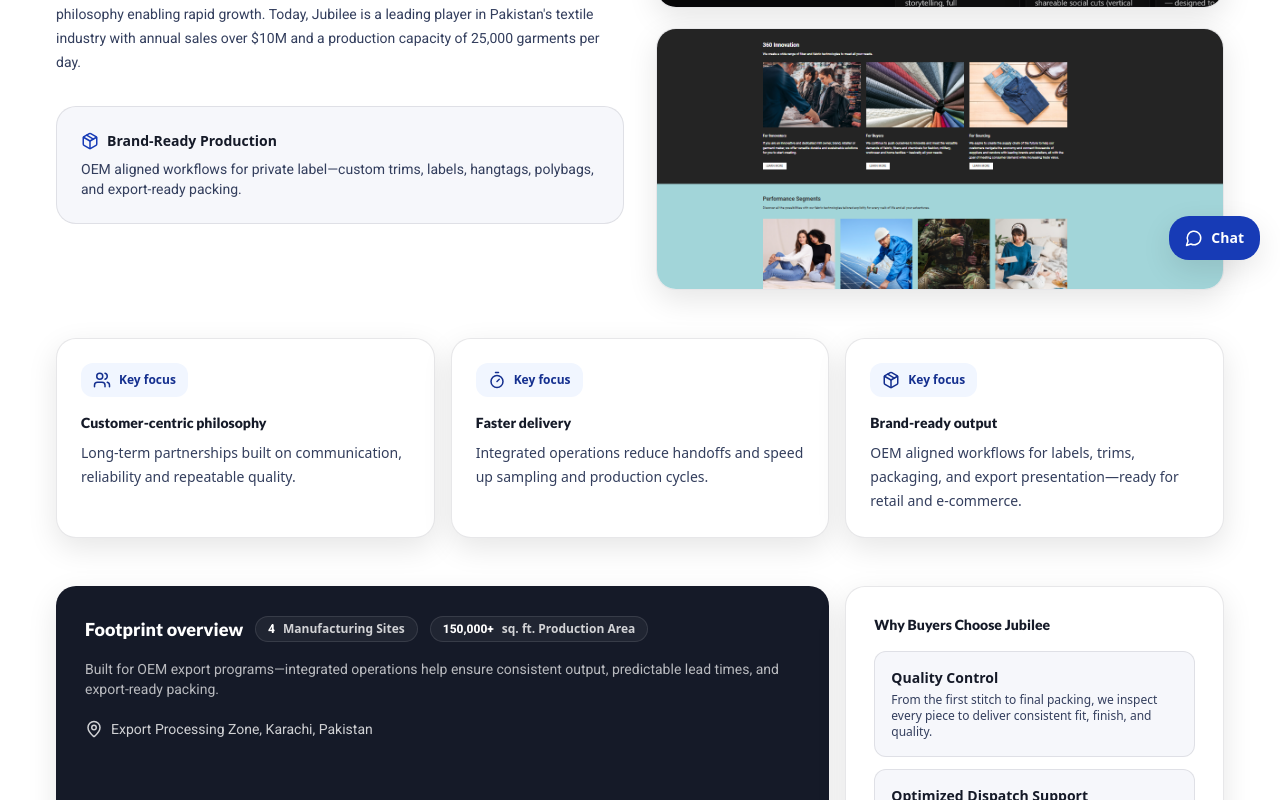
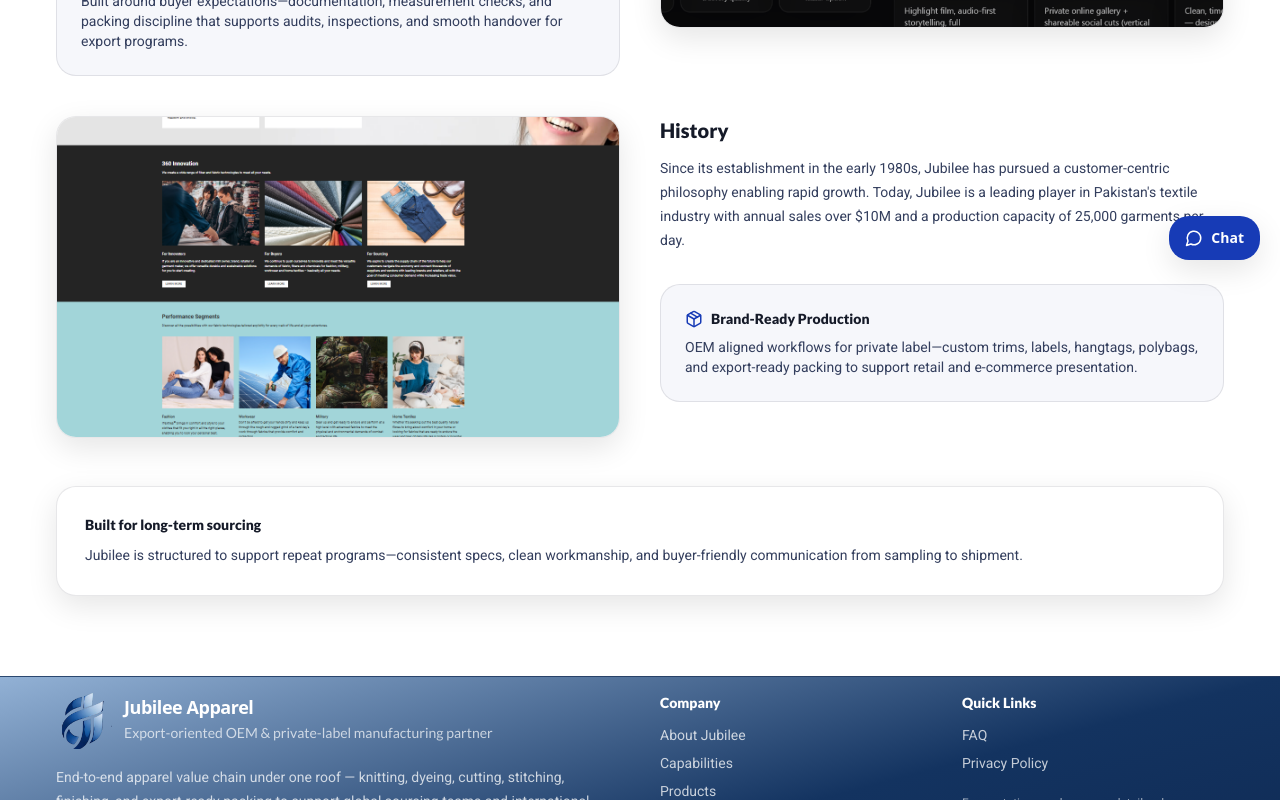
Before and after one commit to Abdullah-Malik-coder/jubille-demo, a React (Vite) app: page /about in a window 1280 px wide. Shown: the part 520-1320 px from the top of the page. Built offline with nearby package versions, Linux system fonts and the light colour scheme.

Commit message:
Update About.jsx

```diff
--- a/src/pages/About.jsx
+++ b/src/pages/About.jsx
@@ -1,32 +1,13 @@
-import React from 'react'
-import { ShieldCheck, Users, Timer, Leaf, MapPin ,Package } from 'lucide-react'
-import SectionTitle from '../components/SectionTitle.jsx'
-import { company } from '../data/company.js'
-import ref2 from '../assets/ref-2.png'
-import ref3 from '../assets/ref-3.png'
-
-const cards = [
-  {
-    icon: <Users size={18} />,
-    title: 'Customer-centric philosophy',
-    desc: 'Long-term partnerships built on communication, reliability and repeatable quality.'
-  },
-  {
-    icon: <Timer size={18} />,
-    title: 'Faster delivery',
-    desc: 'Integrated operations reduce handoffs and speed up sampling and production cycles.'
-  },
- {
-  icon: <Package size={18} />,
-  title: 'Brand-ready output',
-  desc: 'OEM aligned workflows for labels, trims, packaging, and export presentation—ready for retail and e-commerce.'
-}
-
-]
+import React from "react";
+import { Package, BadgeCheck } from "lucide-react";
+import { company } from "../data/company.js";
+import ref2 from "../assets/ref-2.png";
+import ref3 from "../assets/ref-3.png";
 
 export default function About() {
   return (
     <div>
+      {/* HERO (keep as is) */}
       <section className="bg-ink-900">
         <div className="container-app py-14 text-center">
           <div className="inline-flex items-center gap-2 rounded-full border border-white/10 bg-white/5 px-4 py-2 text-xs font-semibold text-white/80 mt-3">
@@ -35,112 +16,96 @@
           <h1 className="mt-5 text-4xl font-black tracking-tight text-white sm:text-5xl">
             About Jubilee Apparel
           </h1>
-
         </div>
         <div className="h-14 bg-gradient-to-b from-white/0 to-white" />
       </section>
 
-
-
+      {/* CONTENT */}
       <section className="bg-white">
         <div className="container-app py-14">
-          <div className="grid gap-8 lg:grid-cols-2">
+          {/* ✅ Row 1: Company introduction (left text) + Image (right) */}
+          <div className="grid gap-10 lg:grid-cols-2 lg:items-start">
             <div>
-              <h3 className="text-xl font-extrabold text-ink-900 font-mont">Company introduction</h3>
-              <p className="mt-3 text-sm leading-6 text-ink-700 font-playfair">{company.intro.blurb}</p>
+              <h3 className="text-xl font-extrabold text-ink-900 font-mont">
+                Company introduction
+              </h3>
+              <p className="mt-3 text-sm leading-6 text-ink-700 font-playfair">
+                {company.intro.blurb}
+              </p>
 
-              <h3 className="mt-8 text-xl font-extrabold text-ink-900 font-mont">History</h3>
-              <p className="mt-3 text-sm leading-6 text-ink-700 font-playfair">{company.intro.history}</p>
-
+              {/* ✅ Added ONE good section (new) */}
               <div className="mt-8 rounded-2xl border border-ink-900/10 bg-ink-50 p-6">
-  <div className="flex items-center gap-2 text-sm font-extrabold text-ink-900">
-    <Package size={18} className="text-brand-700 font-mont" /> Brand-Ready Production
+                <div className="flex items-center gap-2 text-sm font-extrabold text-ink-900 font-mont">
+                  <BadgeCheck size={18} className="text-brand-700" />
+                  Compliance & buyer confidence
                 </div>
                 <p className="mt-2 text-sm text-ink-700 font-playfair">
-    OEM aligned workflows for private label—custom trims, labels, hangtags, polybags, and export-ready packing.
+                  Built around buyer expectations—documentation, measurement checks, and
+                  packing discipline that supports audits, inspections, and smooth
+                  handover for export programs.
                 </p>
               </div>
-
             </div>
 
             <div className="space-y-5">
               <div className="overflow-hidden rounded-2xl border border-ink-900/10 bg-white shadow-soft">
-                <img src={ref3} alt="Jubilee Apparel" className="h-[260px] w-full object-cover" />
-              </div>
-              <div className="overflow-hidden rounded-2xl border border-ink-900/10 bg-white shadow-soft">
-                <img src={ref2} alt="Facility" className="h-[260px] w-full object-cover" />
+                <img
+                  src={ref3}
+                  alt="Jubilee Apparel"
+                  className="h-[280px] w-full object-cover"
+                />
               </div>
             </div>
           </div>
 
-          <div className="mt-12 grid gap-4 md:grid-cols-3">
-            {cards.map((c) => (
-              <div key={c.title} className="rounded-2xl border border-ink-900/10 bg-white p-6 shadow-soft">
-                <div className="inline-flex items-center gap-2 rounded-xl bg-brand-50 px-3 py-2 text-brand-800">
-                  {c.icon}
-                  <span className="text-xs font-bold">Key focus</span>
-                </div>
-                <div className="mt-4 text-sm font-extrabold text-ink-900 font-mont">{c.title}</div>
-                <div className="mt-2 text-sm leading-6 text-ink-700">{c.desc}</div>
-              </div>
-            ))}
-          </div>
-
-      <div className="mt-12 grid gap-4 lg:grid-cols-3">
-  {/* Footprint overview */}
-  <div className="rounded-2xl border border-ink-900/10 bg-ink-900 p-7 text-white shadow-soft lg:col-span-2">
-    <div className="flex flex-wrap items-center gap-3">
-      <div className="text-lg font-extrabold font-mont">Footprint overview</div>
-
-      <div className="inline-flex items-center gap-2 rounded-full border border-white/10 bg-white/5 px-3 py-1 text-xs font-semibold text-white/80">
-        <span className="text-white font-extrabold font-playfair">4</span> Manufacturing Sites
-      </div>
-
-      <div className="inline-flex items-center gap-2 rounded-full border border-white/10 bg-white/5 px-3 py-1 text-xs font-semibold text-white/80">
-        <span className="text-white font-extrabold font-playfair">150,000+</span> sq. ft. Production Area
+          {/* ✅ Row 2: Image (left) + History content + Brand-ready production (right) */}
+          <div className="mt-10 grid gap-10 lg:grid-cols-2 lg:items-start">
+            {/* Left: image placed where History was */}
+            <div className="space-y-5">
+              <div className="overflow-hidden rounded-2xl border border-ink-900/10 bg-white shadow-soft">
+                <img
+                  src={ref2}
+                  alt="Facility"
+                  className="h-[320px] w-full object-cover"
+                />
               </div>
             </div>
 
-    <p className="mt-4 max-w-3xl text-sm text-white/70 font-playfair">
-      Built for OEM export programs—integrated operations help ensure consistent output,
-      predictable lead times, and export-ready packing.
+            {/* Right: History + Brand-ready production */}
+            <div>
+              <h3 className="text-xl font-extrabold text-ink-900 font-mont">
+                History
+              </h3>
+              <p className="mt-3 text-sm leading-6 text-ink-700 font-playfair">
+                {company.intro.history}
               </p>
 
-    <div className="mt-5 flex items-center gap-2 text-sm text-white/80 font-playfair">
-      <MapPin size={18} /> Export Processing Zone, Karachi, Pakistan
+              <div className="mt-8 rounded-2xl border border-ink-900/10 bg-ink-50 p-6">
+                <div className="flex items-center gap-2 text-sm font-extrabold text-ink-900 font-mont">
+                  <Package size={18} className="text-brand-700" />
+                  Brand-Ready Production
+                </div>
+                <p className="mt-2 text-sm text-ink-700 font-playfair">
+                  OEM aligned workflows for private label—custom trims, labels, hangtags,
+                  polybags, and export-ready packing to support retail and e-commerce
+                  presentation.
+                </p>
+              </div>
             </div>
           </div>
 
-
-
-<div className="rounded-2xl border border-ink-900/10 bg-white p-7 shadow-soft">
-  <div className="text-sm font-extrabold text-ink-900 font-mont">Why Buyers Choose Jubilee</div>
-
-  <ul className="mt-4 space-y-3">
-    {[
-
-      {
-        name: "Quality Control",
-        description: "From the first stitch to final packing, we inspect every piece to deliver consistent fit, finish, and quality."
-      },
-      {
-        name: "Optimized Dispatch Support",
-        description: "We support buyer shipping workflows with clear packing presentation, barcode/label compliance, and shipment-ready packaging to reduce delays at handover.."
-      },
-
-    ].map((x) => (
-      <li key={x.name} className="rounded-xl border border-ink-900/10 bg-ink-50 p-4">
-        <div className="text-sm font-extrabold text-ink-900">{x.name}</div>
-        <div className="mt-1 text-xs text-ink-700">{x.description}</div>
-      </li>
-    ))}
-  </ul>
+          {/* ✅ Small closing note (simple + trendy, not “intro cards”) */}
+          <div className="mt-12 rounded-2xl border border-ink-900/10 bg-white p-7 shadow-soft">
+            <div className="text-sm font-extrabold text-ink-900 font-mont">
+              Built for long-term sourcing
             </div>
-
-
+            <p className="mt-2 text-sm leading-6 text-ink-700 font-playfair">
+              Jubilee is structured to support repeat programs—consistent specs, clean
+              workmanship, and buyer-friendly communication from sampling to shipment.
+            </p>
           </div>
         </div>
       </section>
     </div>
-  )
+  );
 }
```
Lines whose indentation alone changed are shown as unchanged.
